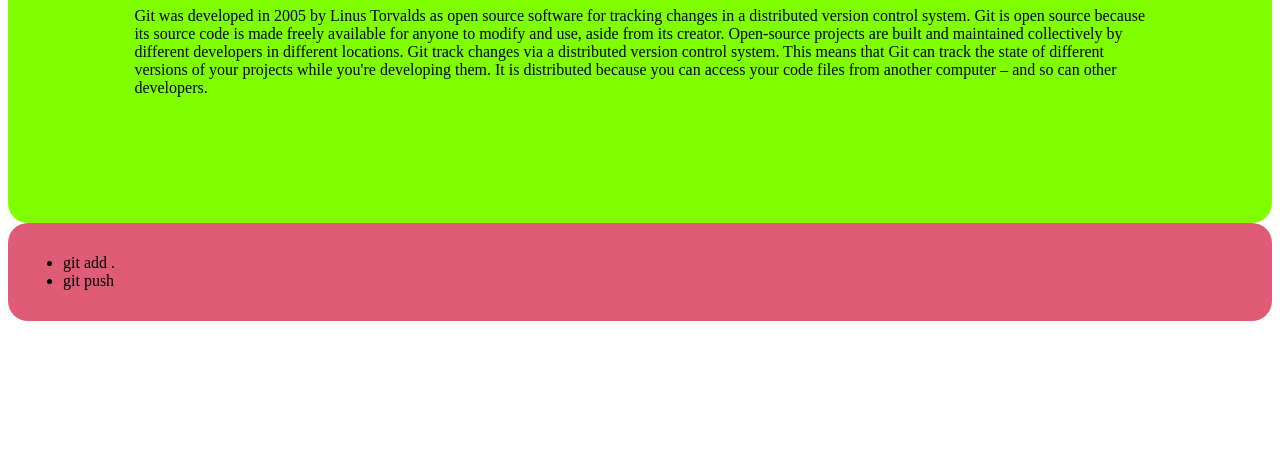
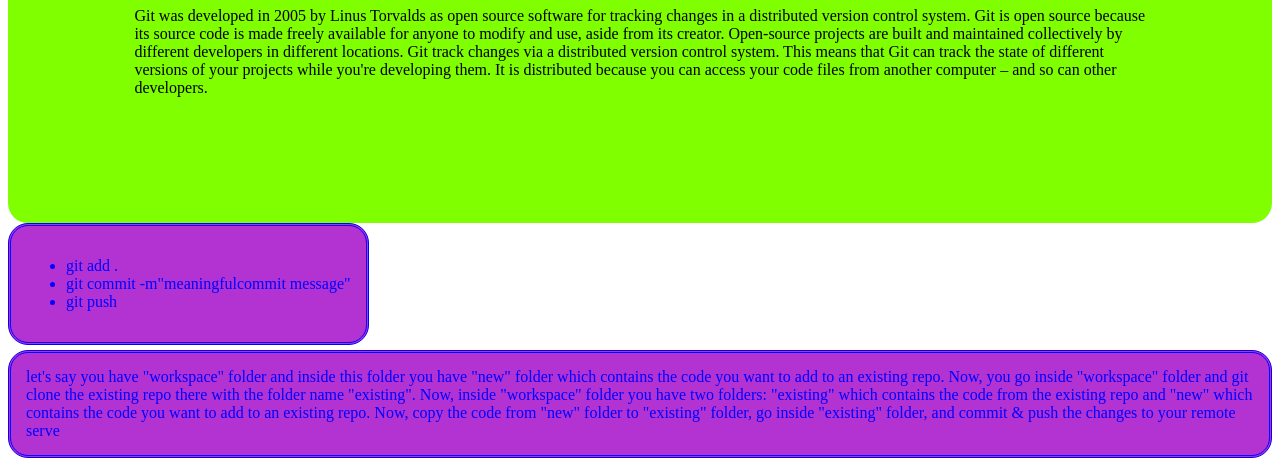
Before and after one commit to helenajenny55/my-simple-web, a plain HTML site: page index.html in a window 1280 px wide. Shown: the part 397-863 px from the top of the page. Before the commit the page ends 800 px from the top, so only its background shows below. Drawn offline with Linux system fonts and the light colour scheme.

Commit message:
added my third commit

```diff
--- a/index.html
+++ b/index.html
@@ -24,9 +24,11 @@ Git is open source because its source code is made freely available for anyone t
 
 Git track changes via a distributed version control system. This means that Git can track the state of different versions of your projects while you're developing them. It is distributed because you can access your code files from another computer – and so can other developers.
     </div>
-    <div><ul>
+    <div class="m"><ul>
         <li>git add .</li>
+        <li>git commit -m"meaningfulcommit message"</li>
         <li>git push</li>
     </ul></div>
+    <div class="m">let's say you have "workspace" folder and inside this folder you have "new" folder which contains the code you want to add to an existing repo. Now, you go inside "workspace" folder and git clone the existing repo there with the folder name "existing". Now, inside "workspace" folder you have two folders: "existing" which contains the code from the existing repo and "new" which contains the code you want to add to an existing repo. Now, copy the code from "new" folder to "existing" folder, go inside "existing" folder, and commit & push the changes to your remote serve</div>
 </body>
 </html>
--- a/style/blog.css
+++ b/style/blog.css
@@ -1,5 +1,5 @@
 div{
-    background-color: rgb(224, 92, 118);
+    background-color: rgb(178, 51, 210);
     border-radius: 20px;
     padding: 15px;
 }
@@ -7,3 +7,9 @@ div{
     background-color: chartreuse;
     padding: 10%;
 }
+.m{color: blue;
+    text-decoration-color: rgb(53, 142, 142);
+    border-style: double;
+    margin-bottom: 5px;
+    width: fit-content;
+}
```
